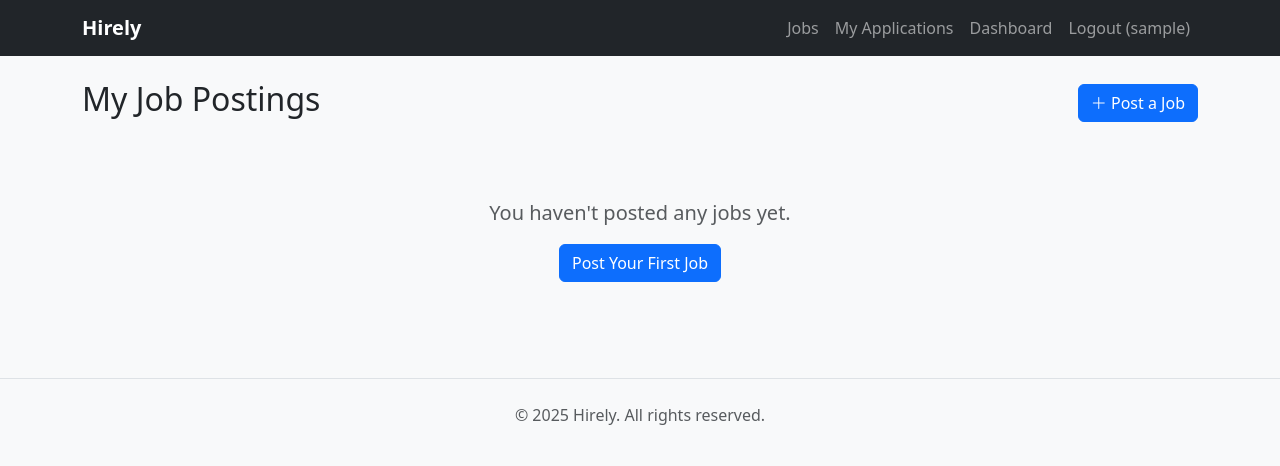
After one commit to virginiamwega2-svg/hirely, a Django app: page /dashboard/ in a window 1280 px wide. The commit adds this page. Shown: the top 466 px of the page. Run offline with Django 5.2, Linux system fonts and the light colour scheme; the visitor is signed in with stand-in values (Sample User, id 1); data that the repository does not hold is empty.

Commit message:
Step 7: employer dashboard - post, edit, delete jobs, view applicants

```diff
--- a/jobs/urls.py
+++ b/jobs/urls.py
@@ -10,4 +10,9 @@ urlpatterns = [
     path('jobs/<int:pk>/', views.job_detail, name='job_detail'),
     path('jobs/<int:pk>/apply/', views.apply, name='apply'),
     path('my-applications/', views.my_applications, name='my_applications'),
+    path('dashboard/', views.employer_dashboard, name='employer_dashboard'),
+    path('dashboard/post/', views.post_job, name='post_job'),
+    path('dashboard/edit/<int:pk>/', views.edit_job, name='edit_job'),
+    path('dashboard/delete/<int:pk>/', views.delete_job, name='delete_job'),
+    path('dashboard/applications/<int:pk>/', views.job_applications, name='job_applications'),
 ]
--- a/jobs/views.py
+++ b/jobs/views.py
@@ -109,3 +109,57 @@ def apply(request, pk):
 def my_applications(request):
     applications = Application.objects.filter(applicant=request.user)
     return render(request, 'jobs/my_applications.html', {'applications': applications})
+
+
+# --- Employer Views ---
+
+@login_required
+def employer_dashboard(request):
+    jobs = Job.objects.filter(posted_by=request.user)
+    return render(request, 'jobs/employer_dashboard.html', {'jobs': jobs})
+
+
+@login_required
+def post_job(request):
+    if request.method == 'POST':
+        form = JobForm(request.POST)
+        if form.is_valid():
+            job = form.save(commit=False)
+            job.posted_by = request.user
+            job.save()
+            messages.success(request, 'Job posted successfully!')
+            return redirect('employer_dashboard')
+    else:
+        form = JobForm()
+    return render(request, 'jobs/job_form.html', {'form': form, 'title': 'Post a Job'})
+
+
+@login_required
+def edit_job(request, pk):
+    job = get_object_or_404(Job, pk=pk, posted_by=request.user)
+    if request.method == 'POST':
+        form = JobForm(request.POST, instance=job)
+        if form.is_valid():
+            form.save()
+            messages.success(request, 'Job updated successfully!')
+            return redirect('employer_dashboard')
+    else:
+        form = JobForm(instance=job)
+    return render(request, 'jobs/job_form.html', {'form': form, 'title': 'Edit Job'})
+
+
+@login_required
+def delete_job(request, pk):
+    job = get_object_or_404(Job, pk=pk, posted_by=request.user)
+    if request.method == 'POST':
+        job.delete()
+        messages.success(request, 'Job deleted.')
+        return redirect('employer_dashboard')
+    return render(request, 'jobs/delete_job.html', {'job': job})
+
+
+@login_required
+def job_applications(request, pk):
+    job = get_object_or_404(Job, pk=pk, posted_by=request.user)
+    applications = job.applications.all()
+    return render(request, 'jobs/job_applications.html', {'job': job, 'applications': applications})
--- a/templates/base.html
+++ b/templates/base.html
@@ -21,6 +21,7 @@
                     <li class="nav-item"><a class="nav-link" href="{% url 'job_list' %}">Jobs</a></li>
                     {% if user.is_authenticated %}
                         <li class="nav-item"><a class="nav-link" href="{% url 'my_applications' %}">My Applications</a></li>
+                        <li class="nav-item"><a class="nav-link" href="{% url 'employer_dashboard' %}">Dashboard</a></li>
                         <li class="nav-item"><a class="nav-link" href="{% url 'logout' %}">Logout ({{ user.username }})</a></li>
                     {% else %}
                         <li class="nav-item"><a class="nav-link" href="{% url 'login' %}">Login</a></li>
--- /dev/null
+++ b/templates/jobs/employer_dashboard.html
@@ -0,0 +1,57 @@
+{% extends 'base.html' %}
+
+{% block title %}Employer Dashboard - Hirely{% endblock %}
+
+{% block content %}
+<div class="d-flex justify-content-between align-items-center mb-4">
+    <h2>My Job Postings</h2>
+    <a href="{% url 'post_job' %}" class="btn btn-primary">
+        <i class="bi bi-plus-lg"></i> Post a Job
+    </a>
+</div>
+
+{% if jobs %}
+    <div class="row g-3">
+        {% for job in jobs %}
+        <div class="col-12">
+            <div class="card shadow-sm">
+                <div class="card-body d-flex justify-content-between align-items-center">
+                    <div>
+                        <h5 class="mb-1">
+                            {{ job.title }}
+                            {% if job.is_active %}
+                                <span class="badge bg-success ms-2">Active</span>
+                            {% else %}
+                                <span class="badge bg-secondary ms-2">Inactive</span>
+                            {% endif %}
+                        </h5>
+                        <p class="text-muted mb-1">
+                            <i class="bi bi-building"></i> {{ job.company }} &nbsp;
+                            <i class="bi bi-geo-alt"></i> {{ job.location }} &nbsp;
+                            <i class="bi bi-people"></i> {{ job.applications.count }} application{{ job.applications.count|pluralize }}
+                        </p>
+                        <small class="text-muted">Posted {{ job.created_at|timesince }} ago</small>
+                    </div>
+                    <div class="d-flex gap-2">
+                        <a href="{% url 'job_applications' job.pk %}" class="btn btn-outline-primary btn-sm">
+                            <i class="bi bi-people"></i> Applicants
+                        </a>
+                        <a href="{% url 'edit_job' job.pk %}" class="btn btn-outline-secondary btn-sm">
+                            <i class="bi bi-pencil"></i> Edit
+                        </a>
+                        <a href="{% url 'delete_job' job.pk %}" class="btn btn-outline-danger btn-sm">
+                            <i class="bi bi-trash"></i> Delete
+                        </a>
+                    </div>
+                </div>
+            </div>
+        </div>
+        {% endfor %}
+    </div>
+{% else %}
+    <div class="text-center py-5">
+        <p class="text-muted fs-5">You haven't posted any jobs yet.</p>
+        <a href="{% url 'post_job' %}" class="btn btn-primary">Post Your First Job</a>
+    </div>
+{% endif %}
+{% endblock %}
```
Also changed, not shown: templates/jobs/delete_job.html (added, +23 -0 lines), templates/jobs/job_applications.html (added, +50 -0 lines), templates/jobs/job_form.html (added, +24 -0 lines).
